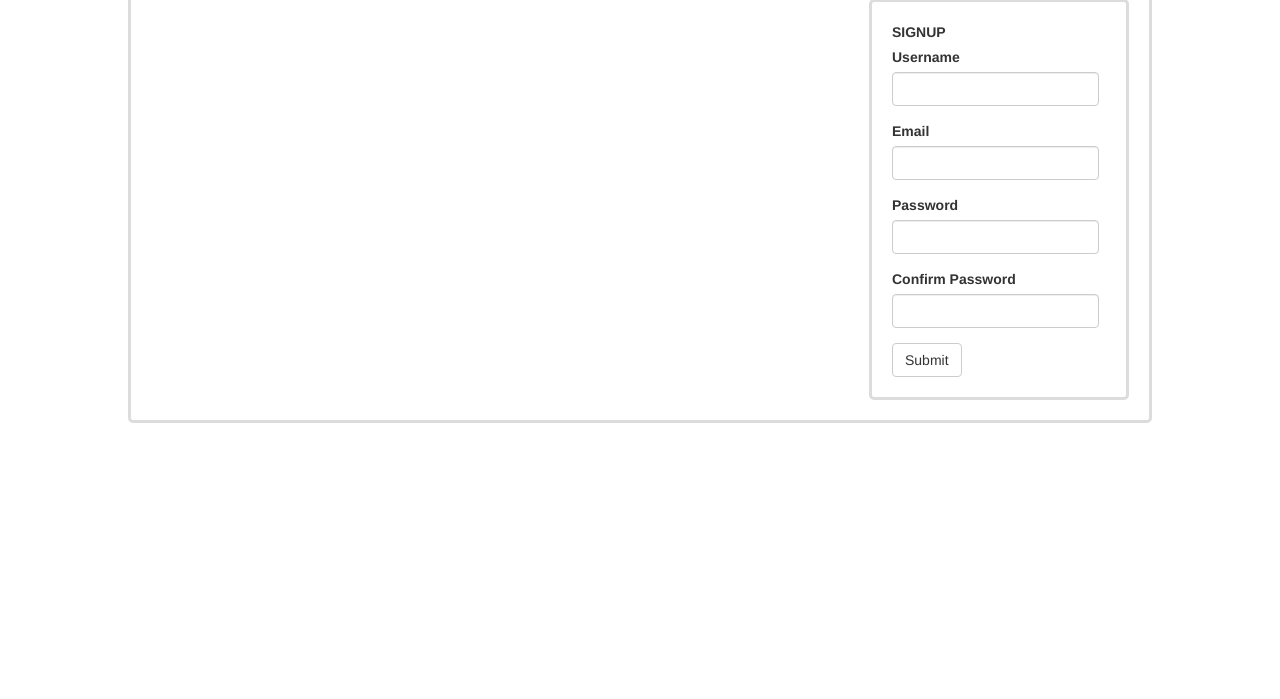
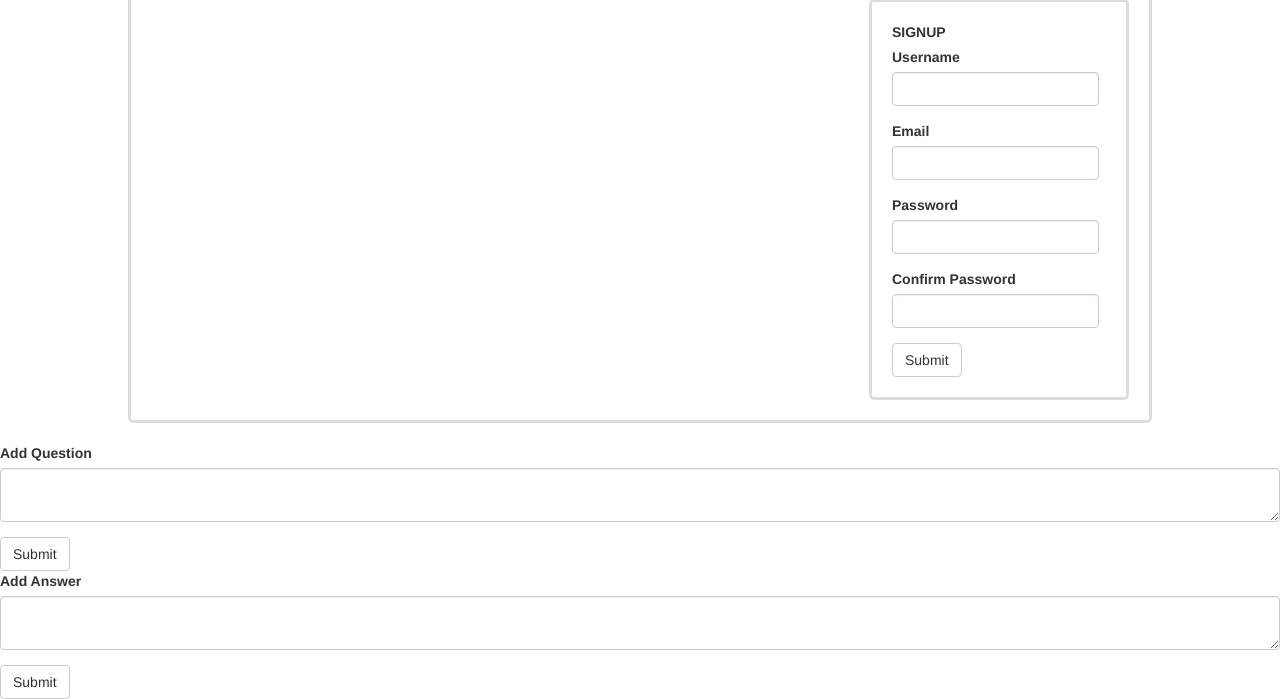
Before and after one commit to amcmaste/updatedmovieapp, a Flask app: template app/templates/main.html in a window 1280 px wide. Shown: the part 643-1342 px from the top of the page. Before the commit the page ends 1066 px from the top, so only its background shows below. Run offline with Flask 2, Linux system fonts and the light colour scheme; the template is opened without the code that fills it: values that come from a table or form of the project are taken from there, others are empty; some libraries are stand-ins or nearby versions.

Commit message:
Question and Answer boxes working

```diff
--- /dev/null
+++ b/app/static/add_question_button.js
@@ -0,0 +1,15 @@
+$(document).ready(function() {
+
+  $('.add-question-button').on('click', function(event) {
+
+    $(this).after($('#add-question-form'));
+	$('#add-question-form').removeClass('d-none');
+	$(this).addClass('d-none');
+	$('.add-answer-button').removeClass('d-none');
+	$('#add-answer-form').addClass('d-none');
+
+  event.preventDefault();
+
+  });
+
+});
--- a/app/static/movie.js
+++ b/app/static/movie.js
@@ -93,6 +93,17 @@
 
 		}
 
+		$('.add-answer-button').on('click', function(event) {
+
+          $(this).after($('#add-answer-form'));
+	      $('#add-answer-form').removeClass('d-none');
+	      $(this).addClass('d-none');
+		  $('.add-answer-button').not($(this)).removeClass('d-none');
+		  $('.add-question-button').removeClass('d-none');
+		  $('#add-question-form').addClass('d-none');
+
+        });
+
 	  })
 
 	})
@@ -100,4 +111,5 @@
 	event.preventDefault();
 
   });
+
 });
--- a/app/templates/main.html
+++ b/app/templates/main.html
@@ -49,7 +49,7 @@
               <button class="more-questions-button btn btn-primary more-button">More Questions</button>
             </div>
             <div class="add-question-container">
-              <button class="add-question-button btn btn-primary more-button">Add Question</button>
+              <button id="add-question-button" class="add-question-button btn btn-primary more-button">Add Question</button>
             </div>
           </div>
         </div>
@@ -66,6 +66,12 @@
       </div>
     </div>
   </div>
+  <div id="add-question-form" class="d-none">
+    {{  wtf.quick_form(question, id="question-form-contents")  }}
+  </div>
+  <div id="add-answer-form" class="d-none">
+    {{  wtf.quick_form(answer, id="answer-form-contents")  }}
+  </div>
 {% endblock %}
 
 {% block scripts %}
@@ -74,6 +80,7 @@
   <script type=text/javascript src="{{ url_for('static', filename='login.js') }}"></script>
   <script type=text/javascript src="{{ url_for('static', filename='logout.js') }}"></script>
   <script type=text/javascript src="{{ url_for('static', filename='movie.js') }}"></script>
+  <script type=text/javascript src="{{ url_for('static', filename='add_question_button.js') }}"></script>
   <script type=text/javascript src="{{ url_for('static', filename='add_question.js') }}"></script>
   <script type=text/javascript src="{{ url_for('static', filename='add_answer.js') }}"></script>
 {% endblock %}
```
Also changed, not shown: app/static/add_answer_button.js (added).
